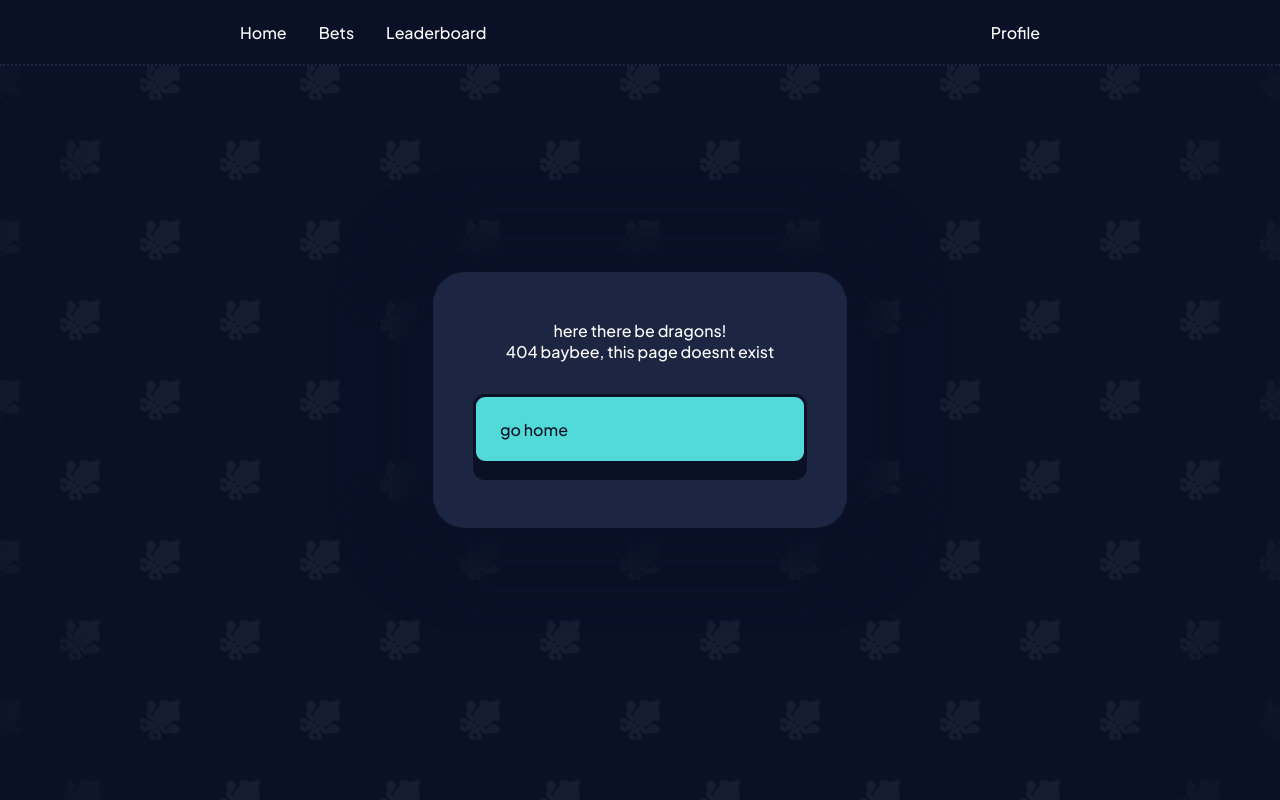
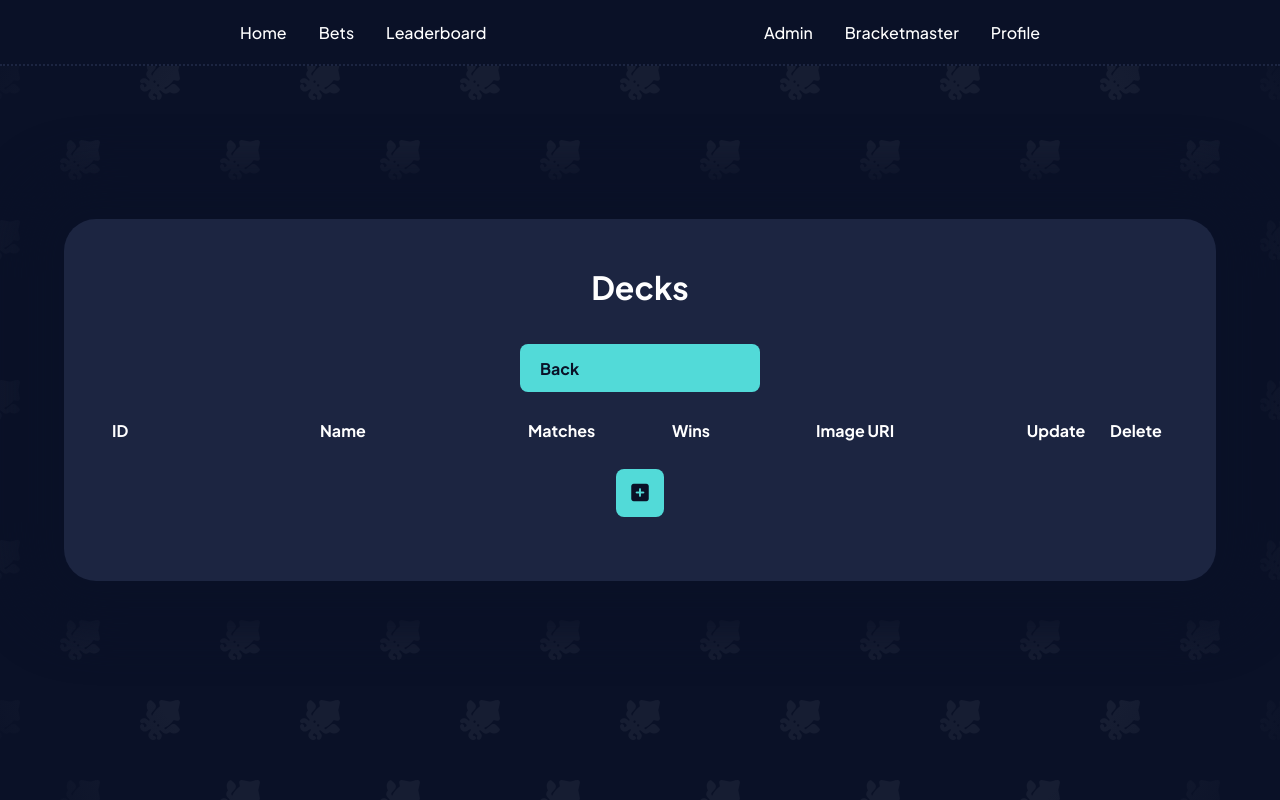
Before and after one commit to JustCookieDough/pokemania, a Flask app: page /bracketmaster/manage-decks in a window 1280 px wide. Run offline with Flask 3, Linux system fonts and the light colour scheme; the visitor is signed in with stand-in values (Sample User, id 1); data that the repository does not hold is empty; some libraries are stand-ins or nearby versions.

Commit message:
it begins,,,,,,, (added brackets, matches, competitors, decks, build some of the main bracketmaster panels, lotsa broken shit atm tho)

```diff
--- a/src/app.py
+++ b/src/app.py
@@ -1,11 +1,16 @@
 from flask import Flask, url_for, render_template, redirect, session, abort, request, flash
 from flask_login import LoginManager, UserMixin, login_user, logout_user, current_user, login_required
 from flask_sqlalchemy import SQLAlchemy
-from settings import DISCORD_OAUTH2_PROVIDER_INFO, FLASK_SECRET, ADMIN_IDS
+from flask_migrate import Migrate
+from sqlalchemy.orm import Mapped, mapped_column
 from werkzeug.exceptions import HTTPException
 from urllib.parse import urlencode, unquote
 from pprint import pprint
-import requests, secrets
+from typing import Optional
+import requests, secrets, random, base64
+
+from settings import DISCORD_OAUTH2_PROVIDER_INFO, FLASK_SECRET, ADMIN_IDS
+from bracket import Bracket
 
 app = Flask("__name__")
 
@@ -14,27 +19,46 @@ app.config["SECRET_KEY"] = FLASK_SECRET
 app.config['OAUTH2_PROVIDER'] = DISCORD_OAUTH2_PROVIDER_INFO
 
 db = SQLAlchemy(app)
+migrate = Migrate(app, db)
+
 login = LoginManager(app)
 login.login_view = 'login'
 
 
 class User(UserMixin, db.Model):
     __tablename__ = 'users'
-    id = db.Column(db.Integer, primary_key=True)
-    username = db.Column(db.String(64), nullable=False)
-    money = db.Column(db.Integer, nullable=False)
-    is_admin = db.Column(db.Boolean, default=False)
-    is_bracketmaster = db.Column(db.Boolean, default=False)
+
+    id: Mapped[int] = mapped_column(primary_key=True)
+    username: Mapped[str] = mapped_column(unique=True)
+    money: Mapped[int]
+    avatar: Mapped[str]
+
+    is_admin: Mapped[bool] = mapped_column(default=True)
+    is_bracketmaster: Mapped[bool] = mapped_column(default=True)
 
     # email is optional, just for updates
-    avatar = db.Column(db.String(128), nullable=True)
-    email = db.Column(db.String(64), nullable=True)
+    email: Mapped[Optional[str]]
+
+
+class Deck(db.Model):
+    __tablename__ = 'decks'
+    id: Mapped[int] = mapped_column(primary_key=True)
+    deck_name: Mapped[str]
+    matches: Mapped[int]
+    wins: Mapped[int]
+    image_uri: Mapped[Optional[str]]
+
+
+class BracketData(db.Model):
+    __tablename__ = 'bracket'
+    id: Mapped[int] = mapped_column(primary_key=True)
+    name: Mapped[str]
+    bracket_data: Mapped[str]
 
 
 @login.user_loader
 def load_user(id):
     return db.session.get(User, int(id))
-
 
 @app.route("/")
 def index():
@@ -187,7 +211,174 @@ def update_user():
 def bracketmaster():
     if not current_user.is_bracketmaster:
         return redirect(url_for('index'))
-    return render_template('bracketmaster.jinja')
+    return render_template('bracketmaster/bracketmaster.jinja')
+
+
+@app.route("/bracketmaster/manage-decks")
+@login_required
+def bracketmaster_manage_decks():
+    if not current_user.is_bracketmaster:
+        return redirect(url_for('index'))
+    decks = db.session.execute(db.select(Deck).order_by(Deck.deck_name)).all()
+    return render_template('bracketmaster/manage-decks.jinja', decks=decks)
+
+
+@app.route("/bracketmaster/manage-decks/update_deck")
+@login_required
+def bracketmaster_update_deck():
+    if not current_user.is_bracketmaster:
+        return redirect(url_for('index'))
+
+    id = int(request.args['id'])
+    deck = db.get_or_404(Deck, id)
+
+    try:
+        deck.deck_name = unquote(request.args['deck_name'])
+        deck.matches = int(request.args['matches'])
+        deck.wins = int(request.args['wins'])
+        deck.image_uri = unquote(request.args['image_uri'])
+    except Exception as e:
+        flash('error: malformed query string')
+        flash(str(e))
+        return redirect(url_for('bracketmaster_manage_decks'))
+
+    try:
+        db.session.commit()
+    except:
+        flash('error: failed to commit to db')
+        return redirect(url_for('bracketmaster_manage_decks'))
+
+    return redirect(url_for('bracketmaster_manage_decks'))
+
+
+@app.route("/bracketmaster/manage-decks/create_deck")
+@login_required
+def bracketmaster_create_deck():
+    if not current_user.is_bracketmaster:
+        return redirect(url_for('index'))
+
+    found_valid_id = False
+    while not found_valid_id:
+        try:
+            id = random.randint(0, 4294967295)
+            db.get_or_404(Deck, id)
+
+        except:
+            found_valid_id = True
+
+    deck = Deck(id=id, deck_name="", matches=0, wins=0, image_uri="")
+    db.session.add(deck)
+    db.session.commit()
+
+    return redirect(url_for('bracketmaster_manage_decks'))
+
+
+@app.route("/bracketmaster/manage-decks/delete_deck")
+@login_required
+def bracketmaster_delete_deck():
+    if not current_user.is_bracketmaster:
+        return redirect(url_for('index'))
+
+    id = int(request.args['id'])
+    deck = db.get_or_404(Deck, id)
+
+    try:
+        db.session.delete(deck)
+        db.session.commit()
+    except Exception as e:
+        flash('error: could not delete deck')
+        flash(str(e))
+        return redirect(url_for('bracketmaster_manage_decks'))
+
+    return redirect(url_for('bracketmaster_manage_decks'))
+
+@app.route("/bracketmaster/manage-brackets")
+@login_required
+def bracketmaster_manage_brackets():
+    if not current_user.is_bracketmaster:
+        return redirect(url_for('index'))
+    brackets = db.session.execute(db.select(BracketData).order_by(BracketData.name)).all()
+    return render_template('bracketmaster/manage-brackets.jinja', brackets=brackets)
+
+
+@app.route("/bracketmaster/create-bracket")
+@login_required
+def bracketmaster_create_bracket():
+    if not current_user.is_bracketmaster:
+        return redirect(url_for('index'))
+
+    found_valid_id = False
+    while not found_valid_id:
+        try:
+            id = random.randint(0, 4294967295)
+            db.get_or_404(BracketData, id)
+
+        except:
+            found_valid_id = True
+
+    b = Bracket()
+    b_data = base64.b64encode(b.to_json().encode('utf-8')).decode('utf-8')
+
+    bracket = BracketData(id=id, name="", bracket_data=b_data)
+    db.session.add(bracket)
+    db.session.commit()
+
+    return redirect(url_for('bracketmaster_manage_brackets'))
+
+
+@app.route("/bracketmaster/delete-bracket")
+@login_required
+def bracketmaster_delete_bracket():
+    if not current_user.is_bracketmaster:
+        return redirect(url_for('index'))
+
+    id = int(request.args['id'])
+    bracket = db.get_or_404(BracketData, id)
+
+    try:
+        db.session.delete(bracket)
+        db.session.commit()
+    except Exception as e:
+        flash('error: could not delete bracket')
+        flash(str(e))
+        return redirect(url_for('bracketmaster_manage_brackets'))
+
+    return redirect(url_for('bracketmaster_manage_brackets'))
+
+
+@app.route("/bracketmaster/update-bracket")
+@login_required
+def bracketmaster_update_bracket():
+    if not current_user.is_bracketmaster:
+        return redirect(url_for('index'))
+
+    flash("shit's busted.")
+    flash("it doesn't like names with spaces in them for whatever reason")
+    flash("couldn't tell you why lol")
+    flash("-scott")
+    return redirect(url_for('bracketmaster_manage_brackets'))
+
+    id = int(request.args['id'])
+    bracket = db.get_or_404(BracketData, id)
+
+    try:
+        print(request.args['name'], unquote(request.args['name']))
+        bracket.name = unquote(request.args['name'])
+        print(bracket.name)
+        db.session.commit()
+    except Exception as e:
+        flash('there was an error updating bracket name')
+        flash(str(e))
+        return redirect(url_for('bracketmaster_manage_brackets'))
+
+    return redirect(url_for('bracketmaster_manage_brackets'))
+
+
+@app.route("/bracketmaster/manage-brackets/<int:id>")
+@login_required
+def bracketmaster_edit_bracket(id):
+    flash('not implemented yet, sorry')
+    return redirect(url_for('bracketmaster_manage_brackets'))
 
 
 
--- a/src/static/styles.css
+++ b/src/static/styles.css
@@ -459,37 +459,37 @@ input[type="text"] {
     margin-top: 0;
 }
 
-.user-panel-container {
+.dev-panel-container {
     display: flex;
     flex-direction: column;
     justify-content: flex-start;
     align-items: center;
 }
 
-.user-panel-row {
+.dev-panel-row {
     display: flex;
     flex-direction: row;
     justify-content: space-between;
     align-items: center;
 }
 
-.user-panel-row * {
+.dev-panel-row * {
     margin: .75rem .5rem .75rem;
 }
 
-.panel-col-wide {
+.dev-panel-col-wide {
     width: 12rem;
 }
 
-.panel-col-medium {
+.dev-panel-col-medium {
     width: 8rem;
 }
 
-.panel-col-skinny {
+.dev-panel-col-skinny {
     width: 4rem;
 }
 
-.panel-col-wide input[type="text"], .panel-col-medium input[type="text"], .panel-col-skinny input[type="text"] {
+.dev-panel-col-wide input[type="text"], .dev-panel-col-medium input[type="text"], .dev-panel-col-skinny input[type="text"] {
     width: 100%;
 }
 
--- a/src/templates/admin/admin.jinja
+++ b/src/templates/admin/admin.jinja
@@ -1,9 +1,10 @@
 {% extends "base.jinja" %}
 
-{% set hasMiniNav, screen_centered, squid_bg = False, False, False %}
+{% set hasMiniNav, not_screen_centered, squid_bg = False, False, False %}
 
 {% block content %}
     <div class="main-box">
+        <h1>Admin</h1>
         <a class="anchor-button-wide" href=" {{ url_for('admin_manage_users') }} ">Manage Users</a>
         <a class="anchor-button-wide" href=" {{ url_for('admin_nuke_table', table='users') }} ">Nuke User Table</a>
         <a class="anchor-button-wide" href=" {{ url_for('admin_test') }} ">Test Endpoint</a>
--- /dev/null
+++ b/src/templates/bracketmaster/manage-decks.jinja
@@ -0,0 +1,49 @@
+{% extends "base.jinja" %}
+
+{% set hasMiniNav, not_screen_centered, not_squid_bg = False, False, False %} {# technically optional, just to demonstate what state variables can be changed #}
+
+{% block content %}
+<div class="main-box">
+    <h1>Decks</h1>
+    <a href="{{ url_for('bracketmaster') }}" class="anchor-button-wide">Back</a>
+
+    {# testing flash #}
+    {% with messages = get_flashed_messages() %}
+        {% if messages %}
+            <h3>Response:</h3>
+            <ul>
+            {% for message in messages %}
+                <li>{{ message }}</li>
+            {% endfor%}
+            </ul>
+        {% endif %}
+    {% endwith %}
+
+    <div class="dev-panel-container">
+    <div class="dev-panel-row bold">
+        <span class="dev-panel-col-wide">ID</span>
+        <span class="dev-panel-col-wide">Name</span>
+        <span class="dev-panel-col-medium">Matches</span>
+        <span class="dev-panel-col-medium">Wins</span>
+        <span class="dev-panel-col-wide">Image URI</span>
+        <span class="dev-panel-col-skinny text-align-center">Update</span>
+        <span class="dev-panel-col-skinny text-align-center">Delete</span>
+    </div>
+    {% for deck in decks %}
+    <div class="divider" style="width:100%;"></div>
+    <form action="{{ url_for('bracketmaster_update_deck') }}" method="get"><div class="dev-panel-row">
+        <input name="id" type="hidden" value="{{ deck[0].id }}">
+        <span class="dev-panel-col-wide">{{ deck[0].id }}</span>
+        <span class="dev-panel-col-wide"><input type="text" name="deck_name" value={{ deck[0].deck_name }}></span>
+        <span class="dev-panel-col-medium"><input type="text" name="matches" value={{ deck[0].matches }}></span>
+        <span class="dev-panel-col-medium"><input type="text" name="wins" value={{ deck[0].wins }}></span>
+        <span class="dev-panel-col-wide"><input type="text" name="image_uri" value={{ deck[0].image_uri }}></span>
+        <span class="dev-panel-col-skinny"><a class="anchor-button-icon" onclick="document.getElementById('update-submit-{{deck[0].id}}').click()"><i class="fa-solid fa-pen-to-square" style="margin-right:.3rem;"></i></i></a><input type="submit" class="hidden" id="update-submit-{{deck[0].id}}"></span>
+        <span class="dev-panel-col-skinny"><a class="anchor-button-icon" href="{{ url_for('bracketmaster_delete_deck', id=deck[0].id) }}"><i class="fa-solid fa-trash"></i></a></span>
+    </div></form>
+    {% endfor %}
+    <a class="anchor-button-icon" href="{{ url_for('bracketmaster_create_deck') }}"><i class="fa-solid fa-square-plus"></i></a>
+    </div>
+
+</div>
+{% endblock content %}
```
Also changed, not shown: src/bracket.py (added, +133 -0 lines), src/templates/admin/manage-users.jinja (+22 -22 lines), src/templates/bracketmaster.jinja (deleted, +0 -10 lines), src/templates/bracketmaster/bracketmaster.jinja (added, +22 -0 lines), src/templates/bracketmaster/manage-brackets.jinja (added, +48 -0 lines), instance/project.db (deleted), 1 other file.
